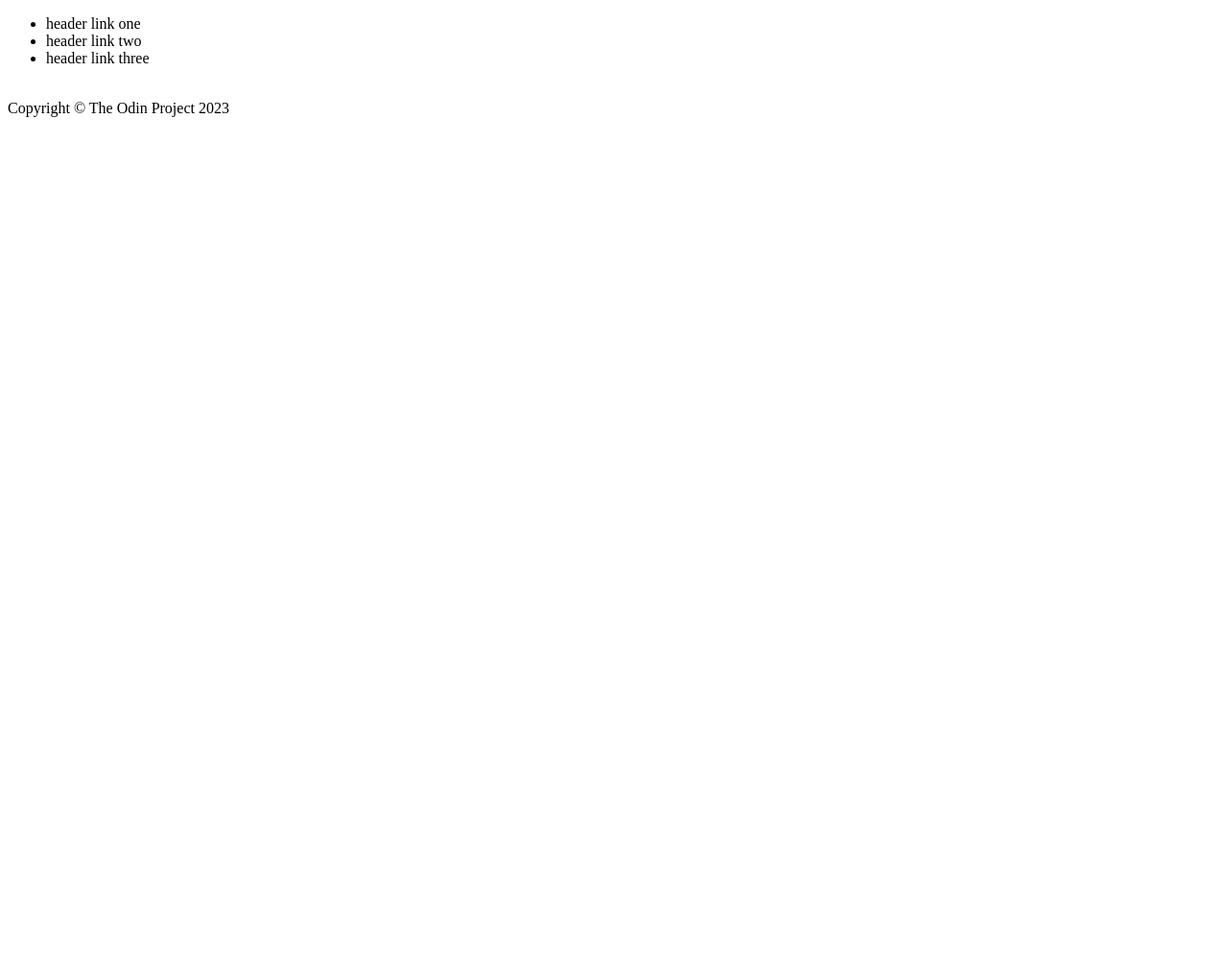
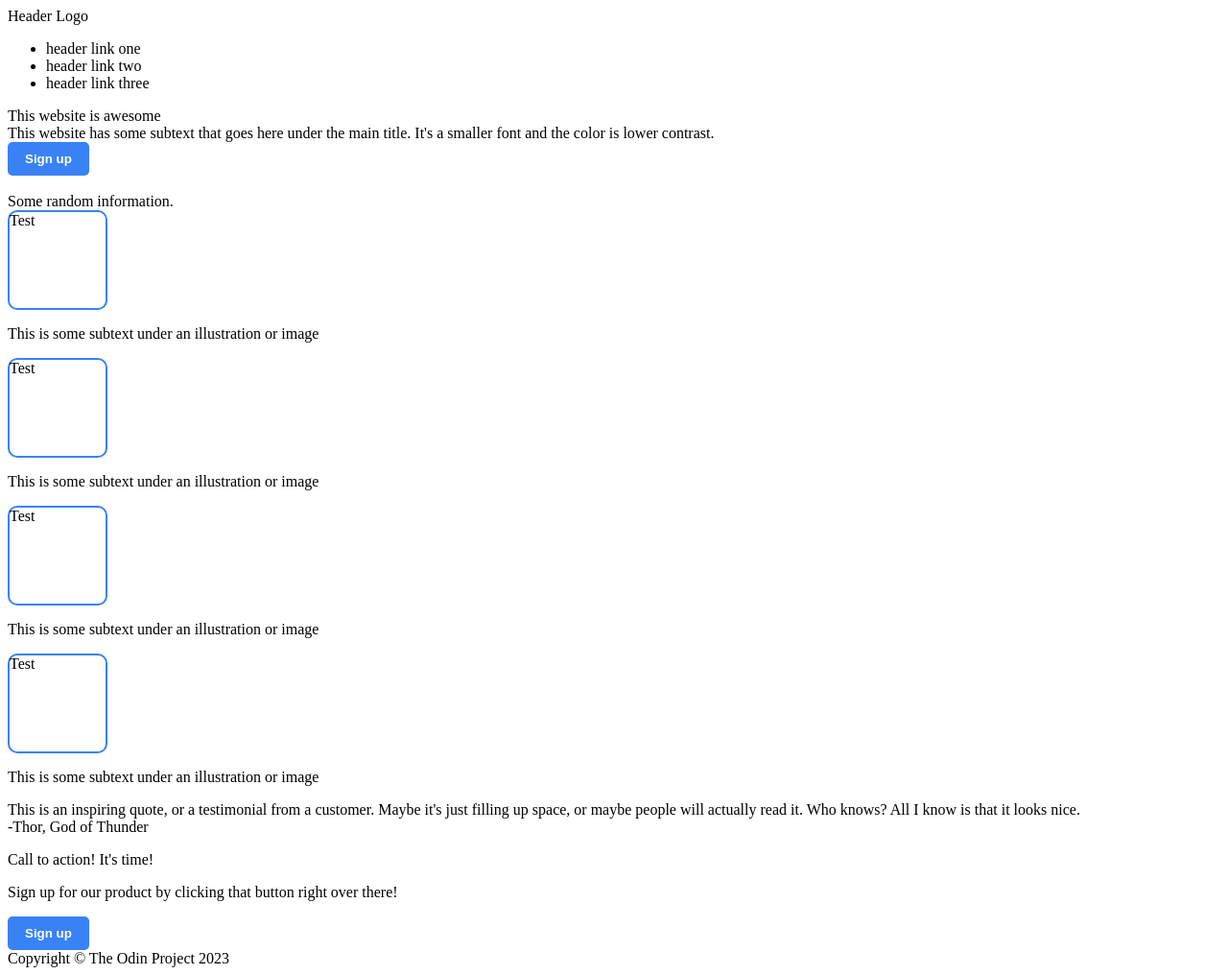
Before and after one commit to pierceofcake/odin-landing-page, a plain HTML site: page index.html in a window 1280 px wide. Shown: the whole page at 96% size. Before the commit the page ends 800 px from the top, so only its background shows below. Drawn offline with Linux system fonts and the light colour scheme.

Commit message:
Add text and buttons, create cards

```diff
--- a/index.html
+++ b/index.html
@@ -5,10 +5,11 @@
     <meta http-equiv="X-UA-Compatible" content="IE=edge" />
     <meta name="viewport" content="width=device-width, initial-scale=1.0" />
     <title>Odin Landing Page</title>
+    <link rel="stylesheet" href="style.css" />
   </head>
   <body>
     <div class="header">
-      <div class="header-logo"></div>
+      <div class="header-logo">Header Logo</div>
       <div class="header-links">
         <ul>
           <li>header link one</li>
@@ -17,19 +18,60 @@
         </ul>
       </div>
       <div class="hero-container">
-        <div class="hero-text"></div>
-        <div class="hero-img"><img src="" /></div>
+        <div class="hero-left">
+          <div class="hero-text-big">This website is awesome</div>
+          <div class="hero-text-small">
+            This website has some subtext that goes here under the main title.
+            It's a smaller font and the color is lower contrast.
+          </div>
+          <button class="hero-button">Sign up</button>
+        </div>
+        <div class="hero-right">
+          <div class="hero-img"><img src="" /></div>
+        </div>
       </div>
     </div>
     <div class="content">
       <div class="card-container">
-        <div class="card"></div>
-        <div class="card"></div>
-        <div class="card"></div>
-        <div class="card"></div>
+        <div class="card-content">
+          <div class="card-title">Some random information.</div>
+          <div class="card">
+            <div>Test</div>
+            <p>This is some subtext under an illustration or image</p>
+          </div>
+          <div class="card">
+            <div>Test</div>
+            <p>This is some subtext under an illustration or image</p>
+          </div>
+          <div class="card">
+            <div>Test</div>
+            <p>This is some subtext under an illustration or image</p>
+          </div>
+          <div class="card">
+            <div>Test</div>
+            <p>This is some subtext under an illustration or image</p>
+          </div>
+        </div>
       </div>
-      <div class="quote"></div>
-      <div class="sign-up"></div>
+      <div class="quote-section">
+        <div class="quote-text">
+          This is an inspiring quote, or a testimonial from a customer. Maybe
+          it's just filling up space, or maybe people will actually read it. Who
+          knows? All I know is that it looks nice.
+        </div>
+        <div class="quote-author">-Thor, God of Thunder</div>
+      </div>
+      <div class="sign-up-section">
+        <div class="sign-up-box">
+          <div class="sign-up-text">
+            <p>Call to action! It's time!</p>
+            <p>
+              Sign up for our product by clicking that button right over there!
+            </p>
+          </div>
+          <button class="sign-up-button">Sign up</button>
+        </div>
+      </div>
     </div>
     <div class="footer">Copyright © The Odin Project 2023</div>
   </body>
--- a/style.css
+++ b/style.css
@@ -0,0 +1,15 @@
+button {
+  background-color: #3882f6;
+  color: white;
+  font-weight: 800;
+  border-radius: 5px;
+  border: none;
+  padding: 10px 18px;
+}
+
+.card div {
+  border: #3882f6 solid 2px;
+  border-radius: 10px;
+  height: 100px;
+  width: 100px;
+}
```
